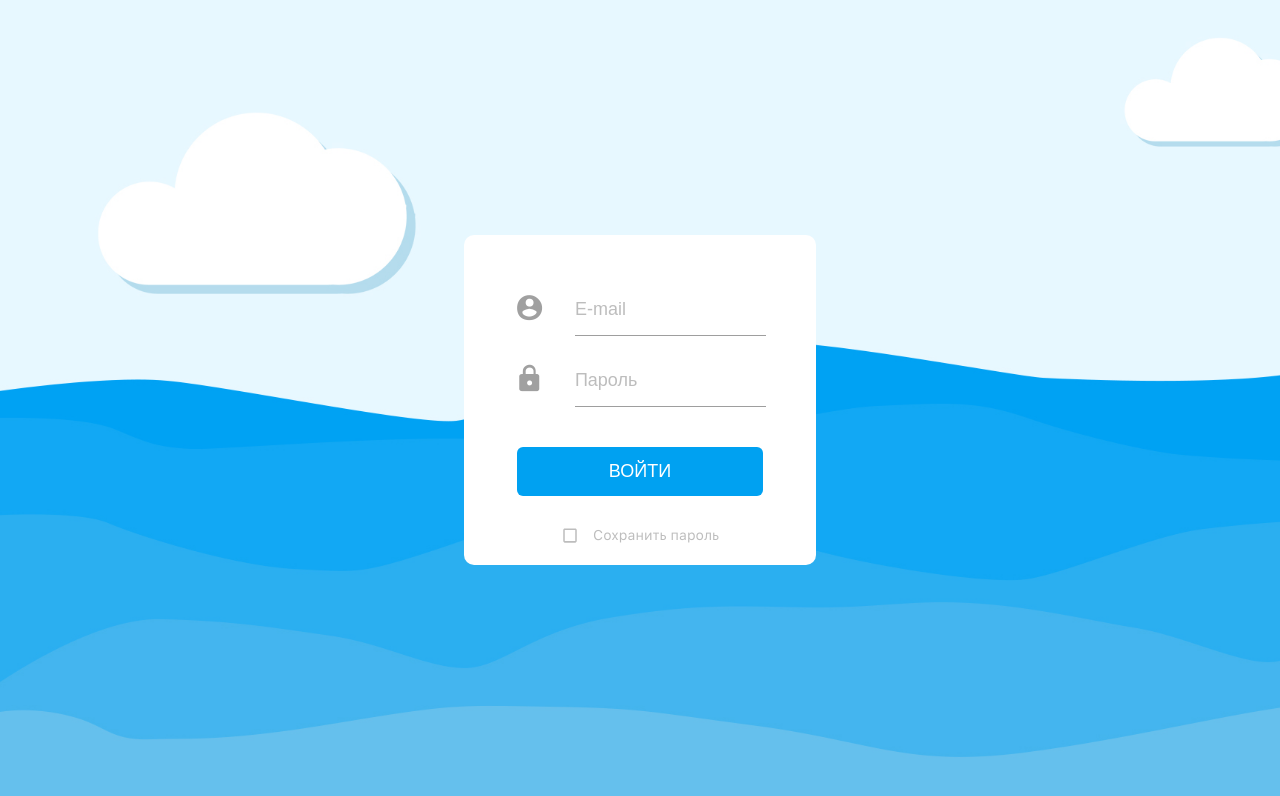
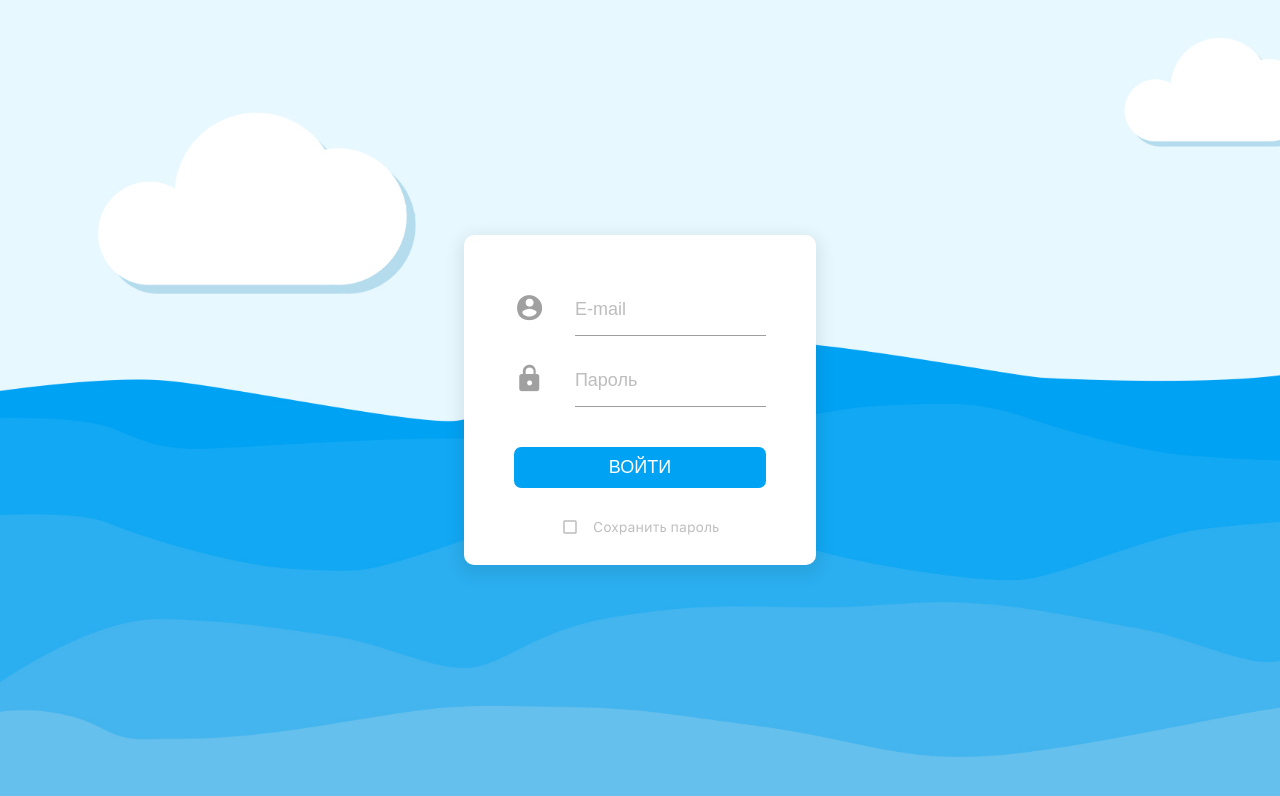
Before and after one commit to prostonastya/Planner, a website: page app/login.html in a window 1280 px wide. Drawn offline with Linux system fonts and the light colour scheme.

Commit message:
исправлена страница логина

```diff
--- a/app/css/style.css
+++ b/app/css/style.css
@@ -255,6 +255,13 @@ button {
     -webkit-justify-content: space-between;
         -ms-flex-pack: justify;
             justify-content: space-between; }
+
+.blue-btn {
+  background: #00a2f4;
+  -webkit-border-radius: 0.4em;
+          border-radius: 0.4em;
+  color: #fff;
+  width: 100%; }
 
 .add-task {
   width: 6em;
@@ -614,16 +621,11 @@ main {
       @media (min-width: 1024px) {
         .edit-task .textarea-wrap .symbol-count {
           display: none; } }
-  .edit-task .add-task-btn {
-    background: #00a2f4;
-    padding: .63em 3.3em;
-    font-size: 2.4em;
-    -webkit-border-radius: 0.4em;
-            border-radius: 0.4em;
-    color: #fff;
-    width: 100%; }
+  .edit-task .blue-btn {
+    padding: 0.58em 3.33em;
+    font-size: 2.4em; }
     @media (min-width: 1024px) {
-      .edit-task .add-task-btn {
+      .edit-task .blue-btn {
         width: auto;
         -webkit-align-self: flex-end;
             -ms-flex-item-align: end;
@@ -665,7 +667,9 @@ main {
           border-radius: 1em;
   height: 33em;
   background: #fff;
-  padding: 5em 2em; }
+  padding: 5em 2em;
+  -webkit-box-shadow: 0px 5px 16.17px 4.83px rgba(0, 0, 0, 0.08);
+          box-shadow: 0px 5px 16.17px 4.83px rgba(0, 0, 0, 0.08); }
   @media (min-width: 1024px) {
     .login-form {
       padding: 5em; } }
@@ -687,13 +691,10 @@ main {
     -webkit-justify-content: center;
         -ms-flex-pack: center;
             justify-content: center; }
-    .login-form .button-row button {
-      background: #00a1f1;
-      padding: 0.8em 5.1em;
-      -webkit-border-radius: 6px;
-              border-radius: 6px;
+    .login-form .button-row .blue-btn {
+      padding: 0.56em 0;
       font-size: 1.8em;
-      color: #fff; }
+      width: 100%; }
   .login-form .check-row {
     -webkit-box-pack: center;
     -webkit-justify-content: center;
--- a/app/login.html
+++ b/app/login.html
@@ -23,7 +23,7 @@
 					<input type="password" placeholder="Пароль" name="pas">
 				</div>
 				<div class="button-row log-flex">
-					<button> ВОЙТИ</button>
+					<button class="blue-btn"> ВОЙТИ</button>
 				</div>
 				<div class="check-row log-flex">
 					<input type="checkbox" id="check-pas">
```
Also changed, not shown: app/task-edit.html (+1 -1 lines), dist/sass/_layout.scss, dist/sass/_login.scss, dist/sass/style.scss.
